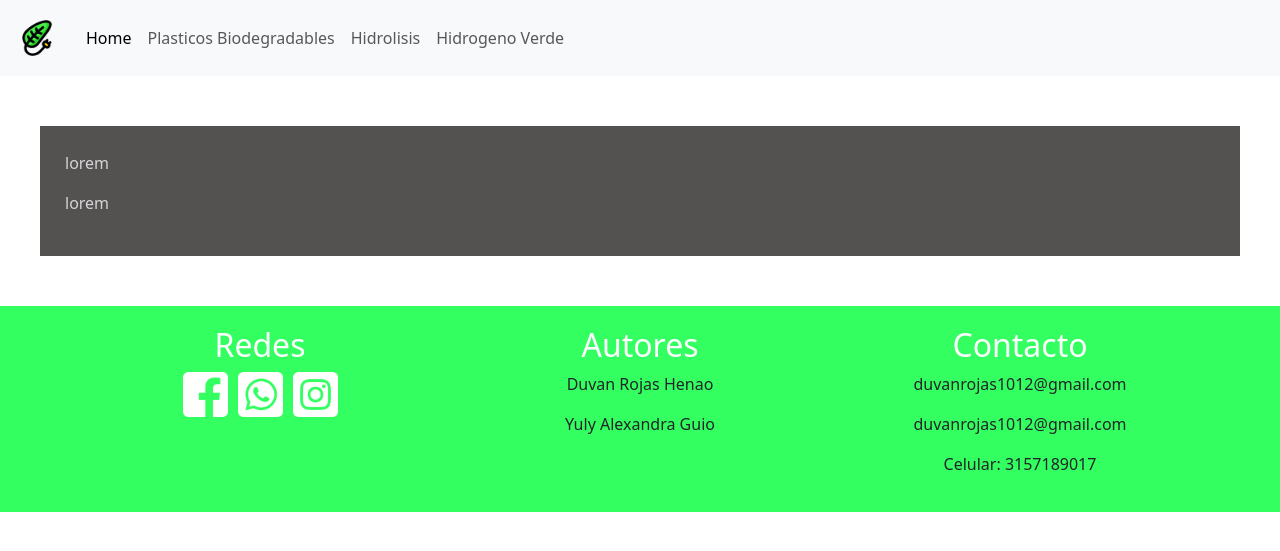
After one commit to DuvanRojasHenao/EnergiasVerdes, a PHP site: page /Hidrolisis.html in a window 1280 px wide. The commit adds this page. Shown: the top 551 px of the page. Run offline with PHP 8.4, Linux system fonts and the light colour scheme.

Commit message:
Maquetacion del sitio

```diff
--- /dev/null
+++ b/Hidrolisis.html
@@ -0,0 +1,92 @@
+<!DOCTYPE html>
+<html lang="en">
+<head>
+    <meta charset="UTF-8">
+    <meta http-equiv="X-UA-Compatible" content="IE=edge">
+    <meta name="viewport" content="width=device-width, initial-scale=1.0">
+	<link href="./styles/styles.css" rel="stylesheet" type="text/css">
+    <link href="https://cdn.jsdelivr.net/npm/bootstrap@5.3.0-alpha1/dist/css/bootstrap.min.css" rel="stylesheet" integrity="sha384-GLhlTQ8iRABdZLl6O3oVMWSktQOp6b7In1Zl3/Jr59b6EGGoI1aFkw7cmDA6j6gD" crossorigin="anonymous">
+    <script src="https://cdn.jsdelivr.net/npm/bootstrap@5.3.0-alpha1/dist/js/bootstrap.bundle.min.js" integrity="sha384-w76AqPfDkMBDXo30jS1Sgez6pr3x5MlQ1ZAGC+nuZB+EYdgRZgiwxhTBTkF7CXvN" crossorigin="anonymous"></script>
+    <title>PLASTICOS BIODEGRADABLES</title>
+
+</head>
+<body>
+    <nav class="navbar navbar-expand-lg bg-body-tertiary col-lg-12 d-flex justify-content-center menu_sitio">
+        <div class="container-fluid">
+          <a class="navbar-brand" href="#">
+            <img src="./imagenes/logo.png" alt="">
+          </a>
+          <button class="navbar-toggler" type="button" data-bs-toggle="collapse" data-bs-target="#navbarSupportedContent" aria-controls="navbarSupportedContent" aria-expanded="false" aria-label="Toggle navigation">
+            <span class="navbar-toggler-icon"></span>
+          </button>
+          <div class="collapse navbar-collapse" id="navbarSupportedContent">
+            <ul class="navbar-nav me-auto mb-2 mb-lg-0">
+              <li class="nav-item">
+                <a class="nav-link active" aria-current="page" href="./index.html">Home</a>
+              </li>
+              <li class="nav-item">
+                <a class="nav-link" href="./PlasticosBiodegradables.html">Plasticos Biodegradables</a>
+              </li>
+              <li class="nav-item">
+                <a class="nav-link" href="./Hidrolisis.html">Hidrolisis</a>
+              </li>
+              <li class="nav-item">
+                <a class="nav-link" href="./HidrogenoVerde.html">Hidrogeno Verde</a>
+              </li>
+            </ul>
+          </div>
+        </div>
+      </nav>
+
+	<section class="main_container carrusel_imagenes">
+    <p>lorem</p>
+    <p>lorem</p>
+	</section>
+
+  <footer class="footer">
+    <div class="container text-center">
+  <div class="row align-items-start">
+    <div class="col">
+      <h2 class="redes">Redes</h2>
+
+        <div class="links_redes">
+          <a href="">
+            <img src="./imagenes/fb.png">
+          </a>
+          <a href="">
+            <img src="./imagenes/wsp.png">
+          </a>
+          <a href="">
+            <img src="./imagenes/instagram.png">
+          </a>
+
+        </div>
+    </div>
+    <div class="col">
+      <h2 class="autores">Autores</h2>
+      <ul class="lista">
+        <li class="autor">
+          <p>Duvan Rojas Henao</p>
+        </li>
+        <li class="autor">
+          <p>Yuly Alexandra Guio</p>
+        </li>
+      </ul>
+    </div>
+    <div class="col">
+      <h2 class="contacto">Contacto</h2>
+      <ul class="lista">
+        <li class="correo">
+          <p>duvanrojas1012@gmail.com</p>
+          <p>duvanrojas1012@gmail.com</p>
+        </li>
+        <li class="tel">
+          <p>Celular: 3157189017</p>
+        </li>
+    </div>
+  </div>
+</div>
+</footer >
+
+</body>
+</html>
--- a/styles/styles.css
+++ b/styles/styles.css
@@ -1,44 +1,76 @@
-.container {
+.main_container {
     max-width: 1000px;
     margin: auto;
     background-color: #d5d5d5;
     padding: 10px;
 }
+.menu_sitio img {
+    width: 50px
+}
 
-.box_text {
-    color: blue;
-    background-color: rgb(221, 255, 127);
-    width: 50%;
+.carrusel_imagenes {
+    max-width: 1200px;
+    margin: 50px auto;
+    background-color: #545151
+}
+
+.carrusel_imagenes img {
+    margin: auto;
+    height: 350px;
+
+}
+
+.carrusel_imagenes .descripcion {
+
+    padding: 20px;
+    text-align: center;
+}
+
+.footer {
+    width: 100%
+    margin: auto;
+    background-color: #33ff61;
+    padding: 20px 15px;
+}
+
+.footer h2{
+    color: #ffffff;
+    text-align:center;
+}
+
+.footer .links_redes {
+    justify-content: center;
+    display: flex;
+    gap: 10px;
+}
+.footer .links_redes img {
+    width: 45px;
     height: auto;
 }
-
-/* animacion */
-
-.stage {
-    border-bottom: 3px solid #444;
-    display: flex;
-    height: 330px;
-    width: 100%;
-}
-.box {
-    align-self: flex-end;
-    animation-duration: 2s;
-    animation-iteration-count: infinite;
-    background-color: #F44336;
-    height: 200px;
-    margin: 0 auto 0 auto;
-    transform-origin: bottom;
-    width: 200px;
-    border-radius: 50%;
-}
-.bounce-2 {
-    animation-name: bounce-2;
-    animation-timing-function: ease;
-}
-@keyframes bounce-2 {
-    0%   { transform: translateY(0); }
-    50%  { transform: translateY(-100px); }
-    100% { transform: translateY(0); }
+.footer .lista {
+   list-style: none;
+   padding: 0;
 }
 
+<<<<<<< Updated upstream
 /* animacion */
+=======
+.footer .lista p{
+   color: #ffffff;
+   text-align: center;
+
+}
+
+.main_container{
+
+    color: #d5d5d5;
+    align-content: center;
+    padding: 25px;
+}
+
+.tituloprincipal{
+    justify-content: center;
+
+
+}
+>>>>>>> Stashed changes
```
Also changed, not shown: HidrogenoVerde.html (added, +116 -0 lines), PlasticosBiodegradables.html (added, +91 -0 lines), index.html (+111 -21 lines), imagenes/LOGOTIPO.jpg (added), imagenes/WAShewhart.jpg (deleted), imagenes/calidad.png (deleted), imagenes/fb.png (added), imagenes/imgheader.jpg (added), imagenes/imgintro.jpg (added), imagenes/imgintro2.jpg (added), imagenes/imgintro3.jpg (added), imagenes/instagram.png (added), imagenes/logo.png (added), imagenes/wsp.png (added).
